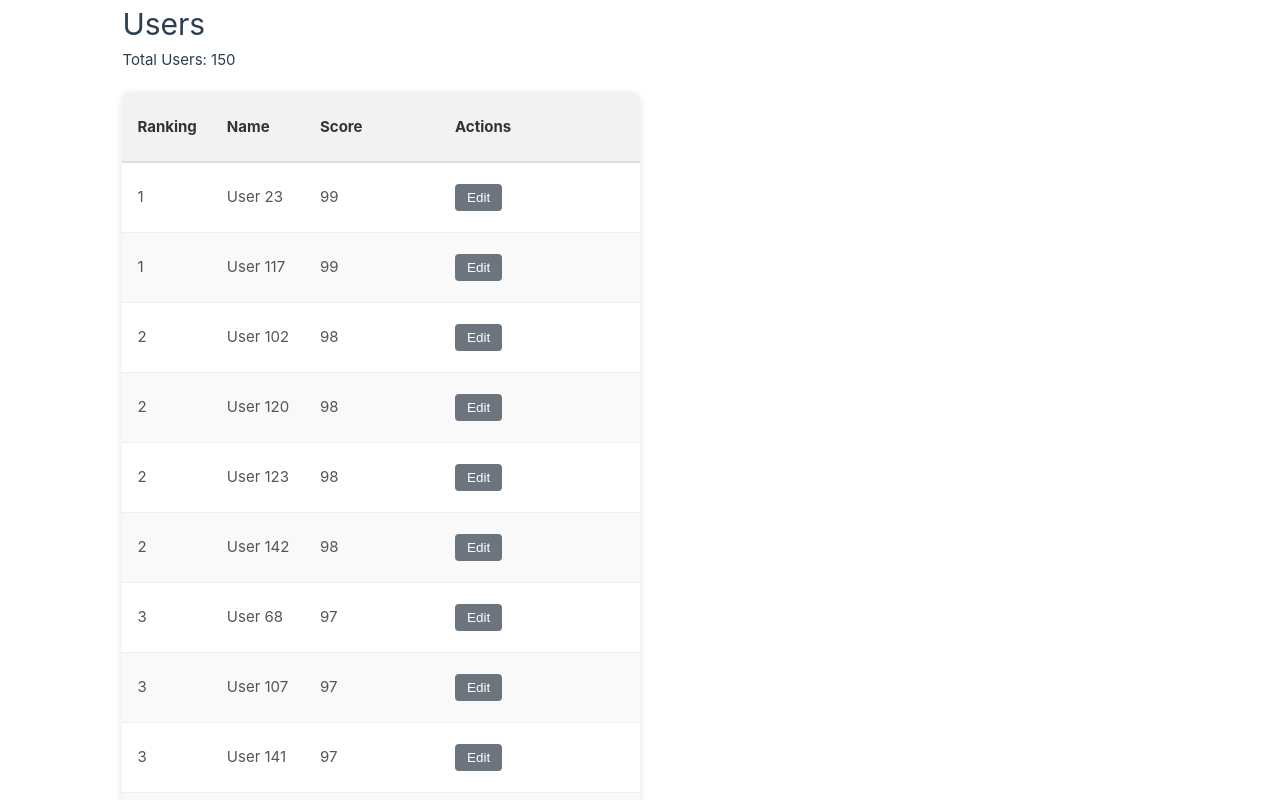
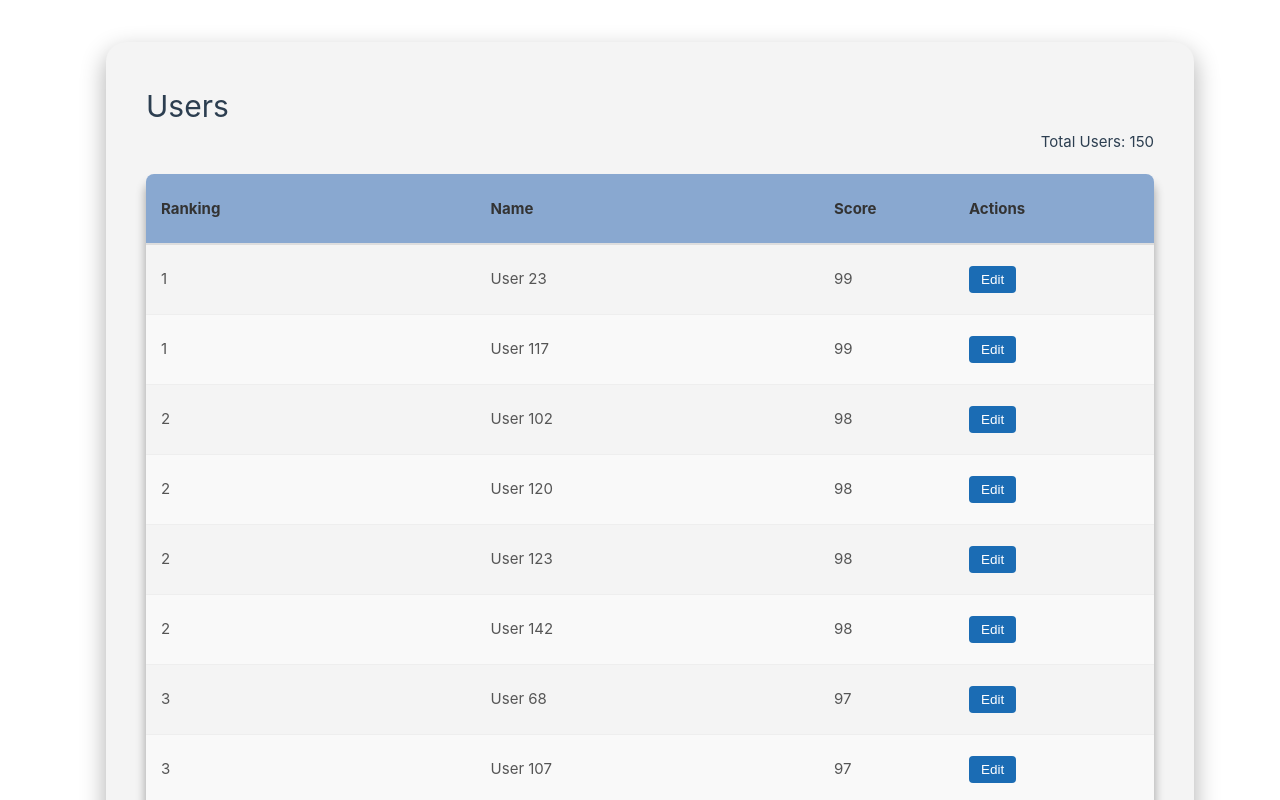
Before and after one commit to joaquim21acj/user-dashboard, a Vue app: page / in a window 1280 px wide. Shown: the top 800 px of the page. Built offline with nearby package versions, Linux system fonts and the light colour scheme; the HTML template or start-up script is replaced by a standard one.

Commit message:
Improving style and adding loader

```diff
--- a/src/assets/main.css
+++ b/src/assets/main.css
@@ -1,7 +1,8 @@
 @import './base.css';
 
 #app {
-  max-width: 1280px;
+  min-height: 100vh;
+  width: 90%;
   margin: 0 auto;
   padding: 2rem;
   font-weight: normal;
@@ -26,10 +27,4 @@ a,
     display: flex;
     place-items: center;
   }
-
-  #app {
-    display: grid;
-    grid-template-columns: 1fr 1fr;
-    padding: 0 2rem;
-  }
 }
--- a/src/components/UsersList.vue
+++ b/src/components/UsersList.vue
@@ -1,10 +1,15 @@
 <template>
   <div class="user-list-container">
+    <div v-if="userStore.isLoading" class="loading-spinner-overlay">
+      <div class="loading-spinner"></div>
+    </div>
     <div v-if="userStore.hasError" class="error-message">
       <p>⚠️ Error: {{ userStore.error }}</p>
     </div>
     <div v-if="showUsersTable" class="users">
-      <p>Total Users: {{ userStore.userCount }}</p>
+      <div class="text-right">
+        <p>Total Users: {{ userStore.userCount }}</p>
+      </div>
       <table>
         <thead>
           <tr>
@@ -138,14 +143,14 @@ table {
     width: 100%;
     border-collapse: collapse;
     margin-top: 20px;
-    box-shadow: 0 2px 8px rgba(0, 0, 0, 0.1);
+    box-shadow: 0px 10px 10px 1px rgba(0, 0, 0, 0.3);
     border-radius: 8px;
     overflow: hidden;
 }
 
 
 thead {
-    background-color: #f2f2f2;
+    background-color: #89a8d0;
 }
 
 th {
@@ -171,7 +176,7 @@ tr:nth-child(even) {
 }
 
 tr:hover {
-    background-color: #e0e0e0;
+    background-color: #dbdde9;
     cursor: pointer;
 }
 
@@ -222,7 +227,7 @@ td small {
 }
 
 td button:not(.save-button):not(.cancel-button) {
-    background-color: #6c757d;
+    background-color: #1b6cb4;
     color: white;
 }
 td button:not(.save-button):not(.cancel-button):hover {
@@ -271,4 +276,31 @@ td button.cancel-button:hover {
   color: #777;
   font-style: italic;
 }
+
+.loading-spinner-overlay {
+  position: fixed;
+  top: 0;
+  left: 0;
+  width: 100%;
+  height: 100%;
+  background-color: rgba(255, 255, 255, 0.7);
+  display: flex;
+  justify-content: center;
+  align-items: center;
+  z-index: 9999;
+}
+
+.loading-spinner {
+  border: 6px solid #f3f3f3;
+  border-top: 6px solid #3498db;
+  border-radius: 50%;
+  width: 50px;
+  height: 50px;
+  animation: spin 1s linear infinite;
+}
+
+@keyframes spin {
+  0% { transform: rotate(0deg); }
+  100% { transform: rotate(360deg); }
+}
 </style>
--- a/src/views/UsersView.vue
+++ b/src/views/UsersView.vue
@@ -4,9 +4,21 @@ import UsersList from '../components/UsersList.vue'
 <template>
   <main>
     <h1>Users</h1>
-    <UsersList />
+    <div class="users-view">
+      <UsersList />
+    </div>
   </main>
 </template>
 
 <style>
+
+main {
+  width: 100%;
+  min-height: 1000px;
+  background-color: #f4f4f4;
+  border-radius: 20px;
+  padding: 40px;
+  margin: 10px;
+  box-shadow: 0px 10px 25px 1px rgba(0, 0, 0, 0.3);
+}
 </style>
```
